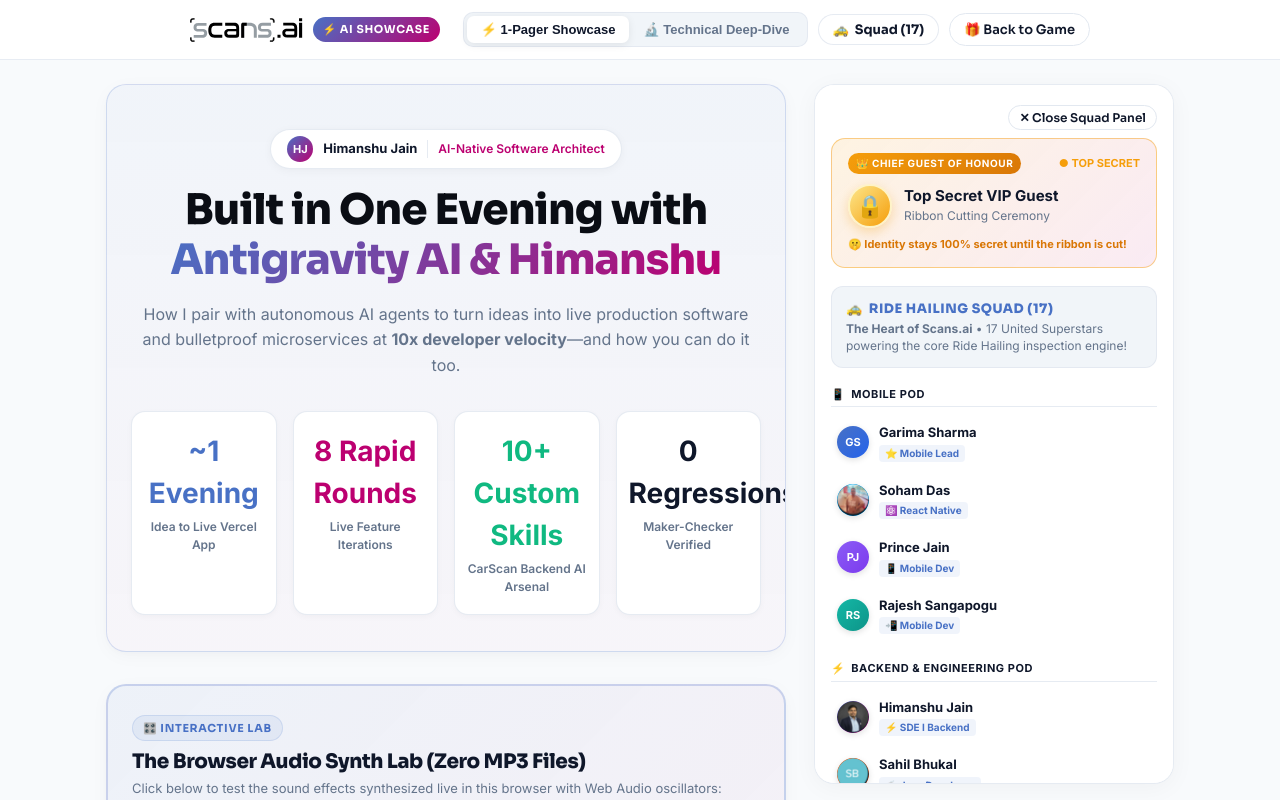
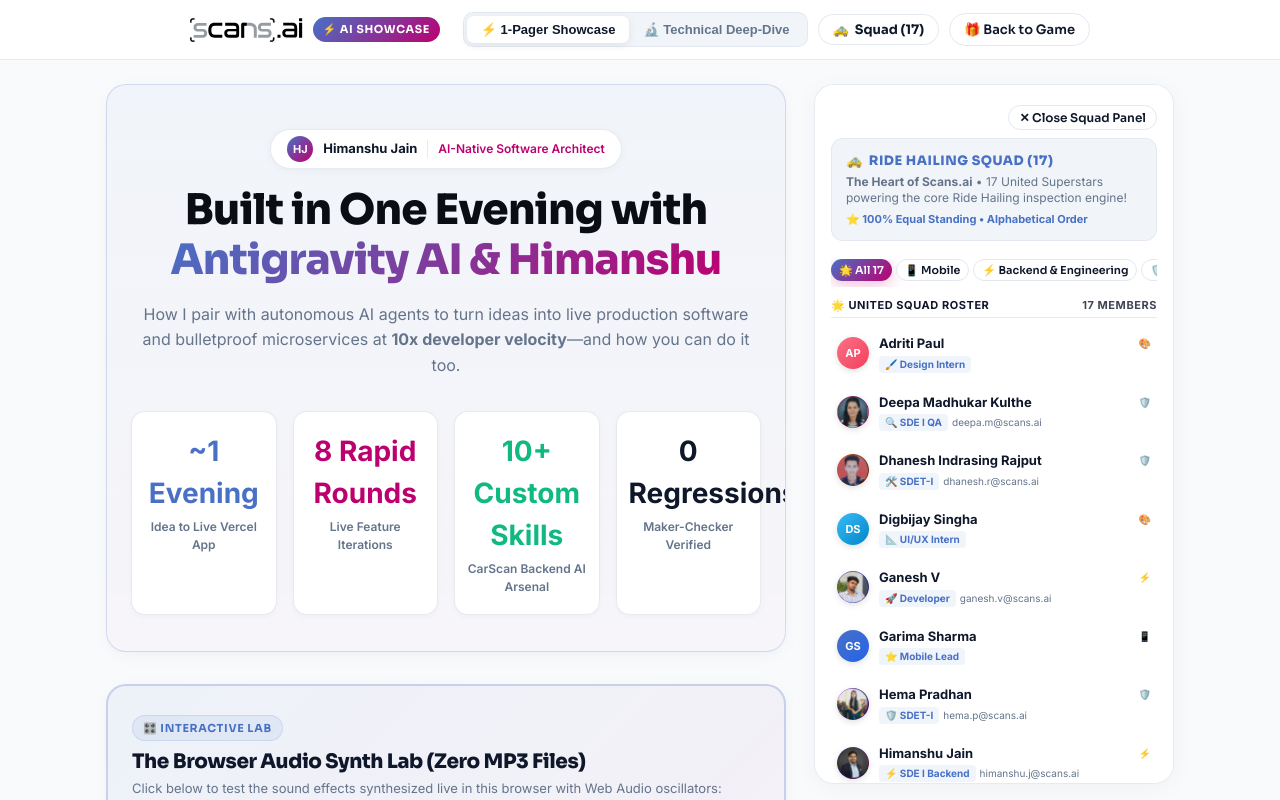
Before and after one commit to himanshujainpro/secret-santa, a Next.js app: page /ai in a window 1280 px wide. Shown: the top 800 px of the page. Built offline with nearby package versions, Linux system fonts and the light colour scheme; no server answers; the database is empty.

Commit message:
feat: unified alphabetical equal roster with pod filters, zero lobby leak for chief guest, and conditional post-start github reveal

```diff
--- a/app/ai/page.js
+++ b/app/ai/page.js
@@ -1724,6 +1724,19 @@ export default function AIShowcasePage() {
             <Link href="/" style={{ color: "var(--brand-blue)", textDecoration: "none", fontWeight: 600 }}>
               Play Secret Santa 🎁
             </Link>
+            {(gameState?.inaugurated || gameState?.phase === "drawn") && (
+              <>
+                {" • "}
+                <a
+                  href="https://github.com/himanshujainpro"
+                  target="_blank"
+                  rel="noopener noreferrer"
+                  style={{ color: "var(--brand-blue)", textDecoration: "none", fontWeight: 600 }}
+                >
+                  GitHub ↗
+                </a>
+              </>
+            )}
           </span>
         </div>
       </footer>
--- a/components/TeamRosterSidebar.js
+++ b/components/TeamRosterSidebar.js
@@ -1,9 +1,28 @@
 "use client";
-import React from "react";
+import React, { useState, useMemo } from "react";
 import { SCANS_TEAM, SQUAD_INFO } from "@/lib/team";
 
 export default function TeamRosterSidebar({ chiefGuest, isOpen, onClose }) {
   const isCgRevealed = !!chiefGuest?.revealed;
+  const [activeFilter, setActiveFilter] = useState("all"); // 'all' | 'Mobile Pod' | 'Backend & Engineering Pod' | 'Quality Engineering Pod' | 'Product & Design Pod'
+
+  // Flatten all 17 members and sort alphabetically by first name for 100% equal standing
+  const allMembers = useMemo(() => {
+    const list = SCANS_TEAM.flatMap((group) =>
+      group.members.map((m) => ({
+        ...m,
+        podName: group.category,
+        podIcon: group.categoryIcon,
+      }))
+    );
+    return list.sort((a, b) => a.name.localeCompare(b.name));
+  }, []);
+
+  // Filter members based on selected tab
+  const displayedMembers = useMemo(() => {
+    if (activeFilter === "all") return allMembers;
+    return allMembers.filter((m) => m.podName === activeFilter);
+  }, [allMembers, activeFilter]);
 
   return (
     <aside className={`team-roster-sidebar ${isOpen ? "is-mobile-open" : ""}`} id="team-roster">
@@ -20,17 +39,18 @@ export default function TeamRosterSidebar({ chiefGuest, isOpen, onClose }) {
         </div>
       )}
 
-      {/* VIP Chief Guest of Honour Feature Card */}
+      {/* VIP Chief Guest of Honour Feature Card - ONLY visible once officially revealed */}
+      {isCgRevealed && (
         <div className="sidebar-cg-card">
           <div style={{ display: "flex", alignItems: "center", justifyContent: "space-between", marginBottom: "4px" }}>
             <span className="sidebar-cg-badge">👑 CHIEF GUEST OF HONOUR</span>
-          <span style={{ fontSize: "11px", fontWeight: 700, color: isCgRevealed ? "#10B981" : "#F59E0B" }}>
-            {isCgRevealed ? "● REVEALED" : "● TOP SECRET"}
+            <span style={{ fontSize: "11px", fontWeight: 700, color: "#10B981" }}>
+              ● REVEALED
             </span>
           </div>
 
           <div className="sidebar-cg-row">
-          {isCgRevealed && chiefGuest?.photoUrl ? (
+            {chiefGuest?.photoUrl ? (
               <img
                 src={chiefGuest.photoUrl}
                 alt={chiefGuest.name || "Chief Guest"}
@@ -38,28 +58,25 @@ export default function TeamRosterSidebar({ chiefGuest, isOpen, onClose }) {
               />
             ) : (
               <div className="sidebar-cg-avatar">
-              {isCgRevealed ? "👑" : "🔒"}
+                👑
               </div>
             )}
 
             <div style={{ minWidth: 0, flex: 1 }}>
               <div className="sidebar-cg-name">
-              {isCgRevealed ? chiefGuest.name : "Top Secret VIP Guest"}
+                {chiefGuest.name}
               </div>
               <div className="sidebar-cg-title">
-              {isCgRevealed ? (chiefGuest.title || "Founder & CEO") : "Ribbon Cutting Ceremony"}
+                {chiefGuest.title || "Founder & CEO"}
               </div>
             </div>
           </div>
 
           <div className="sidebar-cg-status">
-          {isCgRevealed ? (
-            <span>✨ Officially revealed with royal fanfare!</span>
-          ) : (
-            <span>🤫 Identity stays 100% secret until the ribbon is cut!</span>
-          )}
+            <span>✨ Officially revealed with royal ribbon cutting fanfare!</span>
           </div>
         </div>
+      )}
 
       {/* Squad Branding Header: Ride Hailing Squad - The Heart of Scans.ai */}
       <div className="team-branding-box">
@@ -69,18 +86,45 @@ export default function TeamRosterSidebar({ chiefGuest, isOpen, onClose }) {
         <p className="team-branding-subtitle">
           <strong>{SQUAD_INFO.tagline}</strong> • 17 United Superstars powering the core Ride Hailing inspection engine!
         </p>
+        <div style={{ fontSize: "11px", color: "var(--brand-blue)", fontWeight: 700, marginTop: "4px" }}>
+          ⭐ 100% Equal Standing • Alphabetical Order
+        </div>
       </div>
 
-      {/* Equal Pods Across Mobile, Backend, QA, and Design */}
+      {/* Pod Filter Tabs: Equal Prominence for All 4 Pods */}
+      <div style={{ display: "flex", gap: "4px", overflowX: "auto", paddingBottom: "6px", marginBottom: "10px" }}>
+        <button
+          onClick={() => setActiveFilter("all")}
+          className={`btn btn-sm ${activeFilter === "all" ? "btn-gradient" : "btn-outline"}`}
+          style={{ fontSize: "11px", padding: "3px 8px", whiteSpace: "nowrap", flexShrink: 0 }}
+        >
+          🌟 All 17
+        </button>
         {SCANS_TEAM.map((group) => (
-        <div key={group.category} className="team-group-card">
-          <div className="team-group-header">
-            <span>{group.categoryIcon}</span>
-            <span>{group.category}</span>
+          <button
+            key={group.category}
+            onClick={() => setActiveFilter(group.category)}
+            className={`btn btn-sm ${activeFilter === group.category ? "btn-gradient" : "btn-outline"}`}
+            style={{ fontSize: "11px", padding: "3px 8px", whiteSpace: "nowrap", flexShrink: 0 }}
+          >
+            {group.categoryIcon} {group.category.replace(" Pod", "")}
+          </button>
+        ))}
       </div>
 
-          <div style={{ display: "flex", flexDirection: "column", gap: "3px" }}>
-            {group.members.map((member) => (
+      {/* Unified Alphabetical Team List */}
+      <div className="team-group-card" style={{ marginBottom: "8px" }}>
+        <div className="team-group-header" style={{ justifyContent: "space-between" }}>
+          <span>
+            {activeFilter === "all" ? "🌟 United Squad Roster" : activeFilter}
+          </span>
+          <span style={{ fontSize: "11px", fontWeight: 700, opacity: 0.8 }}>
+            {displayedMembers.length} Members
+          </span>
+        </div>
+
+        <div style={{ display: "flex", flexDirection: "column", gap: "4px" }}>
+          {displayedMembers.map((member) => (
             <div key={member.id} className="team-member-row">
               <div
                 className="team-member-avatar-badge"
@@ -105,19 +149,26 @@ export default function TeamRosterSidebar({ chiefGuest, isOpen, onClose }) {
                   <span className="team-member-name-text">
                     {member.name}
                   </span>
+                  <span style={{ fontSize: "10px", color: "var(--text-muted)", fontWeight: 600 }}>
+                    {member.podIcon}
+                  </span>
                 </div>
 
-                  <div className="team-member-sub-row">
+                <div className="team-member-sub-row" style={{ display: "flex", alignItems: "center", gap: "4px", flexWrap: "wrap" }}>
                   <span className="team-member-role-badge">
                     {member.badge}
                   </span>
+                  {member.email && (
+                    <span style={{ fontSize: "10px", color: "var(--text-muted)" }}>
+                      {member.email}
+                    </span>
+                  )}
                 </div>
               </div>
             </div>
           ))}
         </div>
       </div>
-      ))}
     </aside>
   );
 }
```
Also changed, not shown: app/page.js (+52 -2 lines). Lines whose indentation alone changed are shown as unchanged.
